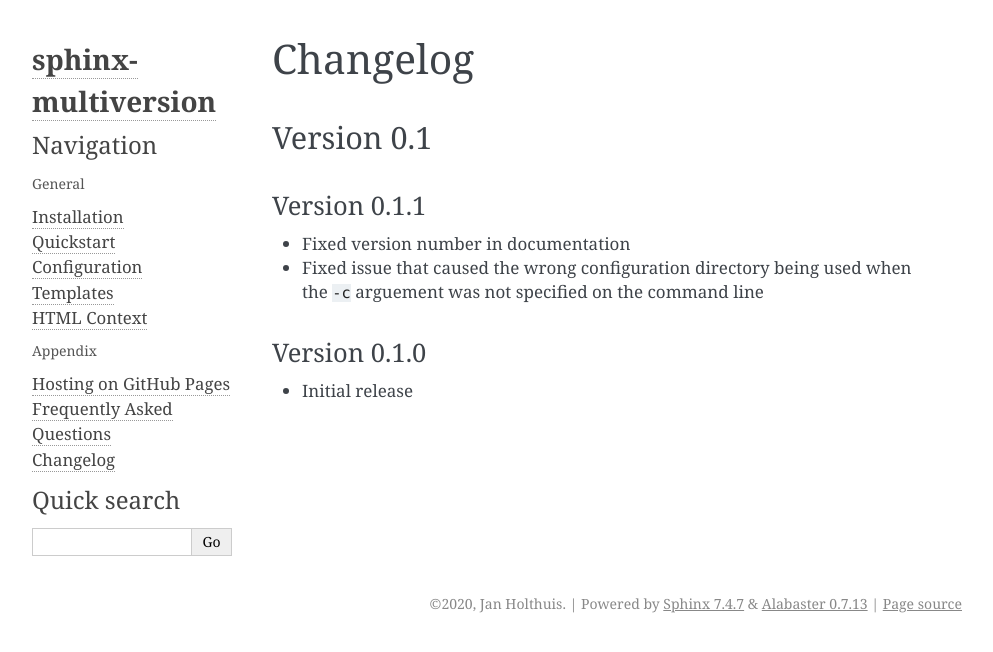
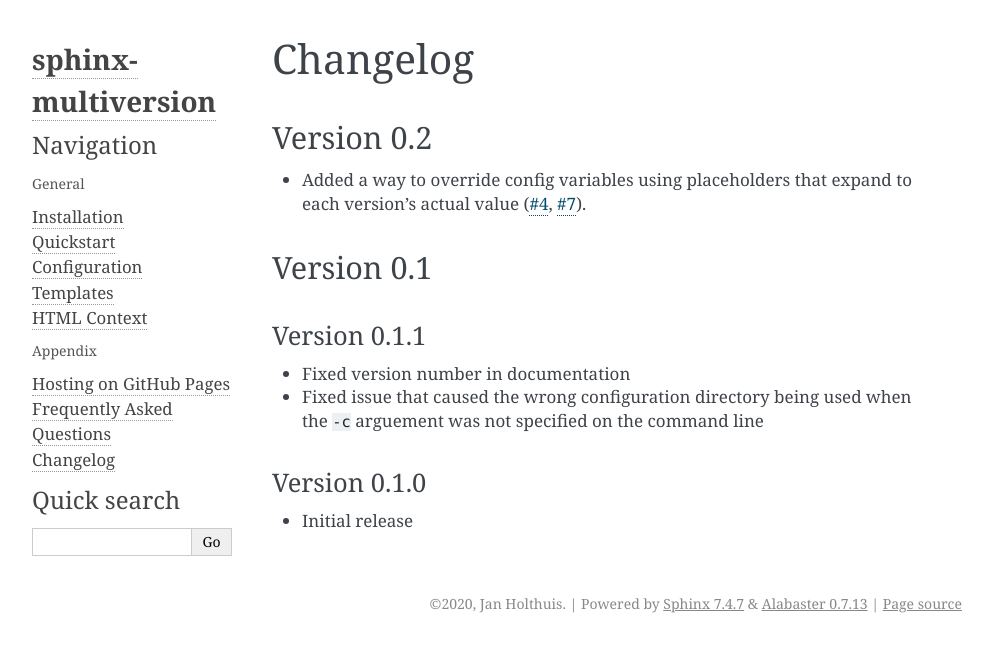
Before and after one commit to sphinx-contrib/multiversion, a Sphinx documentation site: the page built from docs/changelog.rst, in a window 1280 px wide. Shown: the top 652 px of the page, without its empty margins (148-1141 px from the left). Built offline with Sphinx 7.4.7, drawn with Linux system fonts in a browser that asks for light colours.

Commit message:
Bump version to 0.2.0 and add changelog entry for PR #7

```diff
--- a/docs/changelog.rst
+++ b/docs/changelog.rst
@@ -3,6 +3,12 @@
 =========
 Changelog
 =========
+
+Version 0.2
+===========
+
+* Added a way to override config variables using placeholders that expand to each version's actual value (`#4 <issue4_>`_, `#7 <issue7_>`_).
+
 
 Version 0.1
 ===========
--- a/docs/conf.py
+++ b/docs/conf.py
@@ -4,8 +4,8 @@ import time
 
 author = "Jan Holthuis"
 project = "sphinx-multiversion"
-release = "0.1.1"
-version = "0.1"
+release = "0.2.0"
+version = "0.2"
 copyright = "{}, {}".format(time.strftime("%Y"), author)
 
 html_last_updated_fmt = "%c"
--- a/setup.py
+++ b/setup.py
@@ -20,7 +20,7 @@ setup(
     author="Jan Holthuis",
     author_email="holthuis.jan@googlemail.com",
     url="https://holzhaus.github.io/sphinx-multiversion/",
-    version="0.1.1",
+    version="0.2.0",
     install_requires=["sphinx >= 2.1"],
     license="BSD",
     packages=["sphinx_multiversion"],
```
Also changed, not shown: other parts of docs/changelog.rst (+4 -0 lines).
